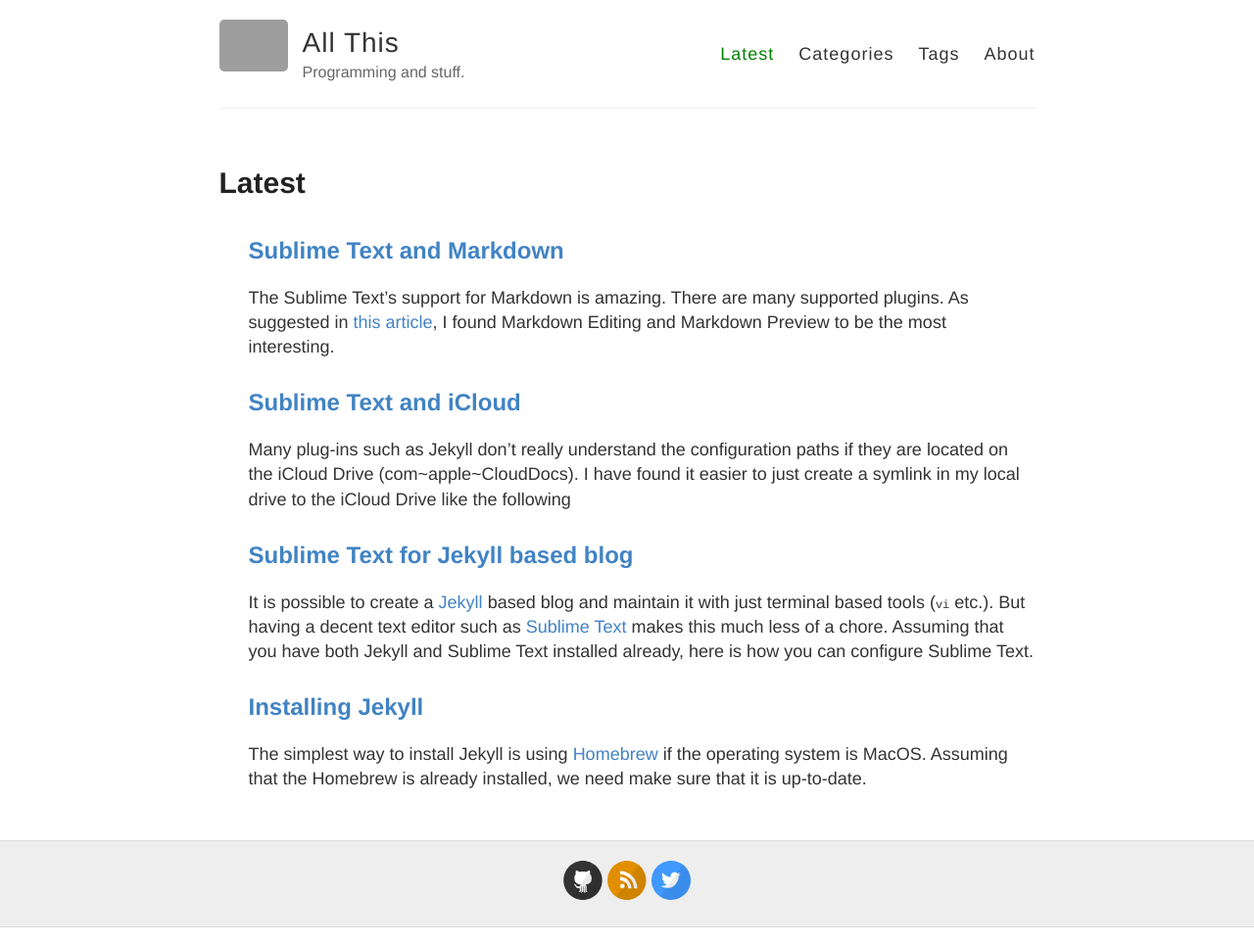
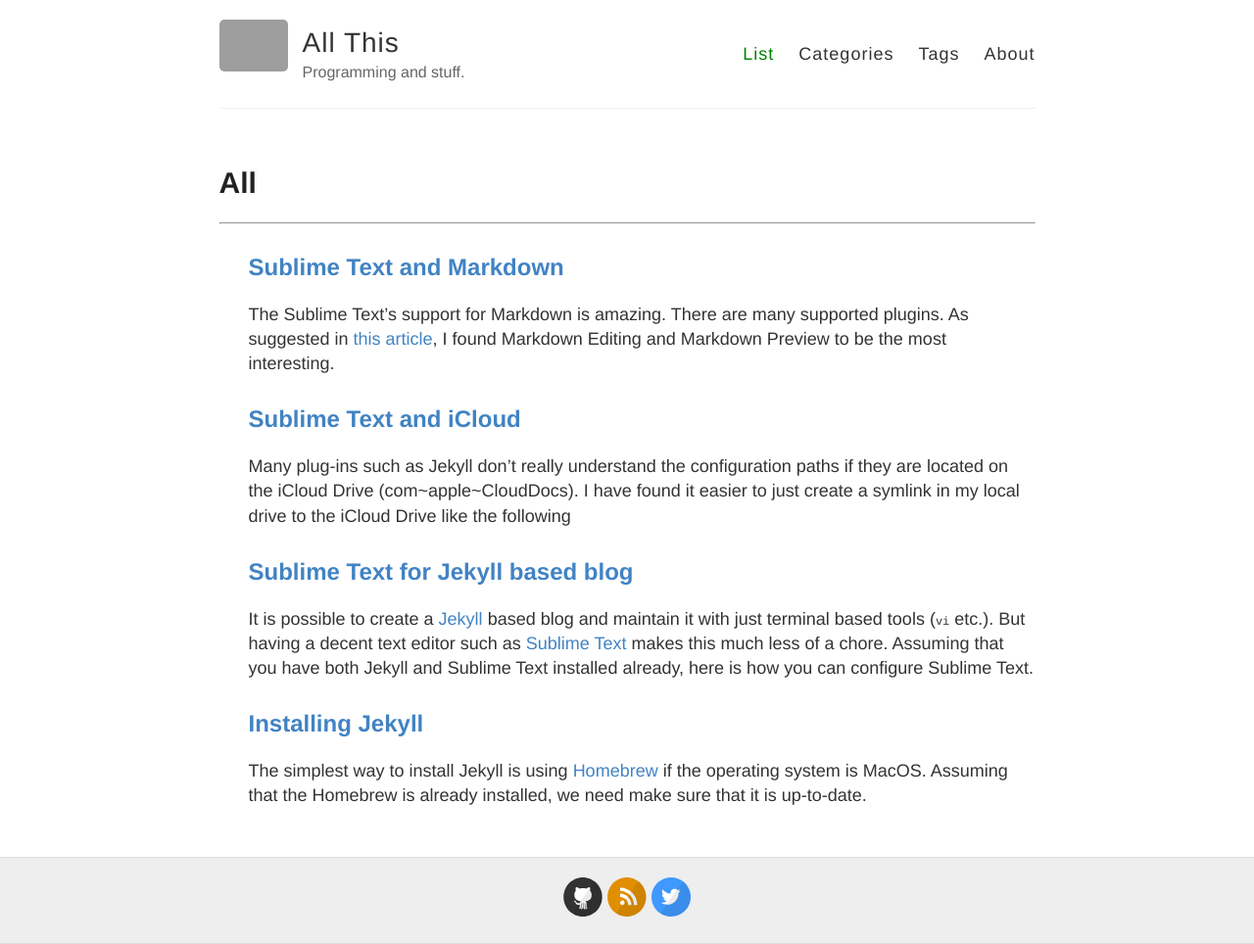
Before and after one commit to psuryan/psuryan.github.io, a Jekyll site: the page built from blog/list.html, in a window 1280 px wide. Shown: the whole page at 98% size. Built offline with Jekyll 4.4.1, drawn with Linux system fonts in a browser that asks for light colours; grey boxes are pictures that could not be loaded.

Commit message:
added a line for each page, renamed from all to list

```diff
--- a/_data/navigation.yml
+++ b/_data/navigation.yml
@@ -1,5 +1,5 @@
-- name: Latest
-  link: /blog/latest.html
+- name: List
+  link: /blog/list.html
 - name: Categories
   link: /blog/category.html
 - name: Tags
--- a/blog/category.html
+++ b/blog/category.html
@@ -35,7 +35,7 @@
 {% for ct in cats %}
 <a href="#{{ ct | slugify }}" class="category-mark" style="color:#999;text-decoration: none;"> {{ ct }} </a> &nbsp;&nbsp;
 {% endfor %}
-
+<hr/>
 {% for ct in cats %}
 <h2 id="{{ ct | slugify }}">{{ ct }}</h2>
 <ul class="category-list">
--- a/blog/latest.html
+++ b/blog/list.html
@@ -2,7 +2,8 @@
 layout: default
 title: Blog
 ---
-<h1>Latest</h1>
+<h1>All</h1>
+<hr/>
 <ul>
   {% for post in site.posts %}
       <h2><a href="{{ post.url }}">{{ post.title }}</a></h2>
--- /dev/null
+++ b/index.html
@@ -0,0 +1,6 @@
+---
+layout: none
+title: Blog
+---
+
+{{ site.posts.first }}
```
